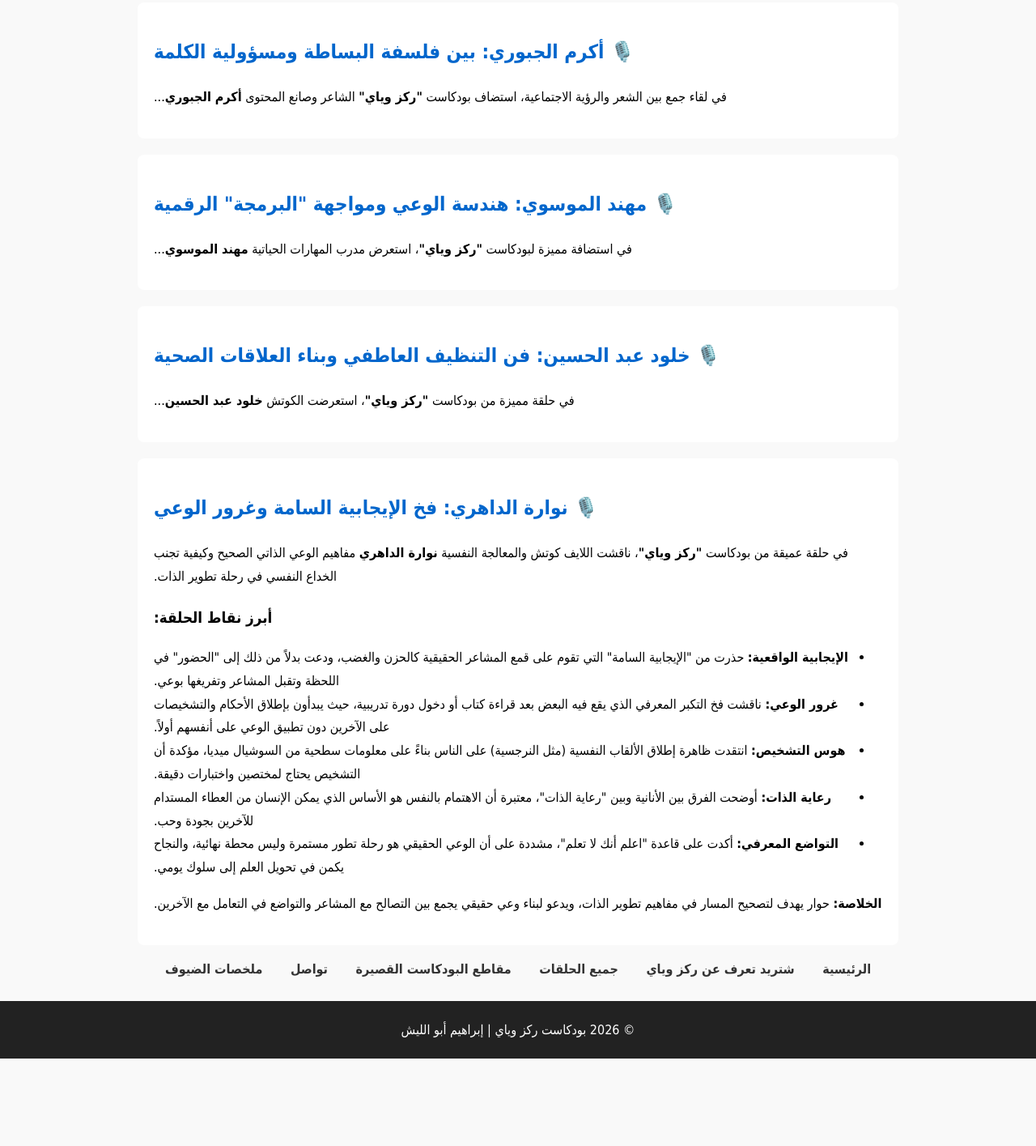
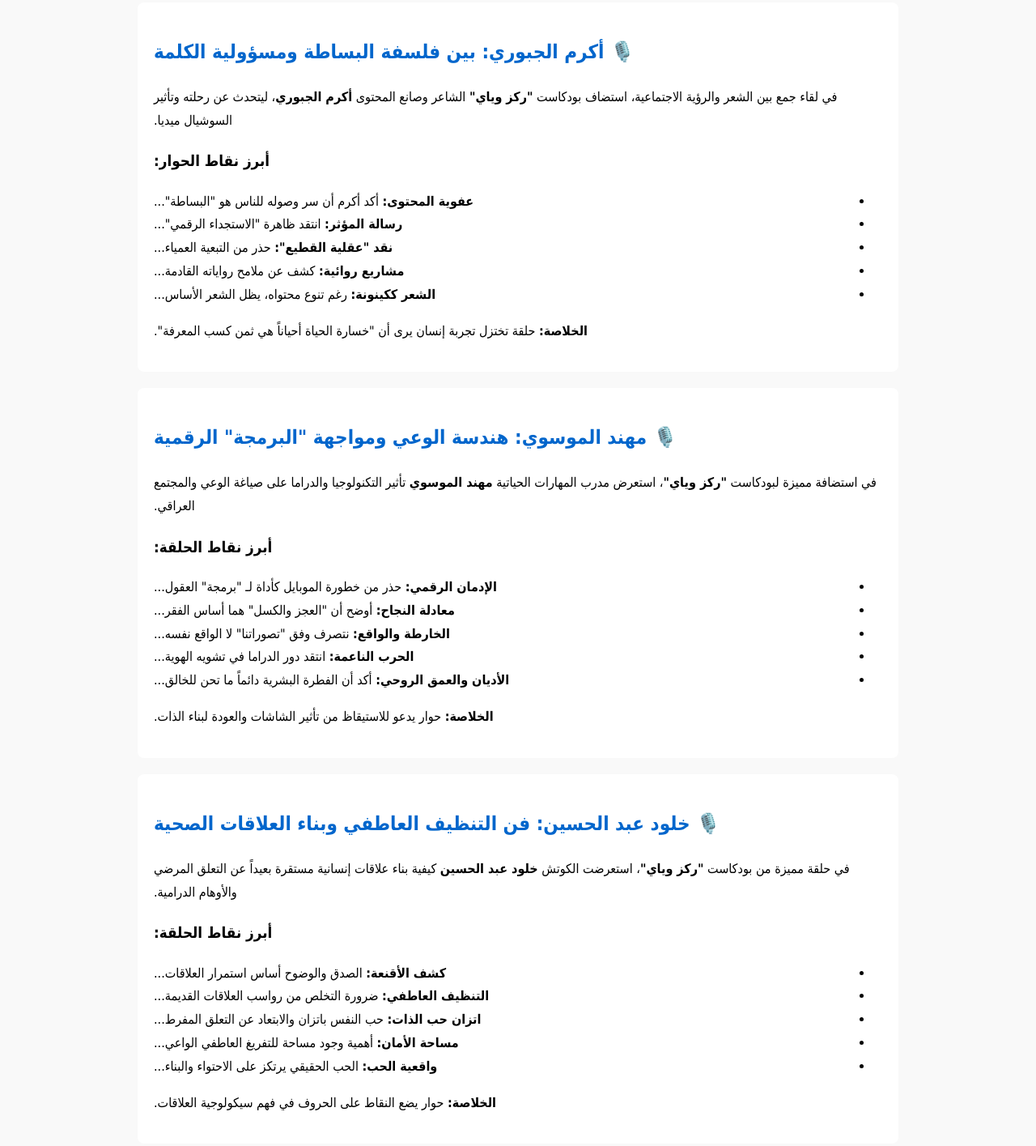
Before and after one commit to rakizwayay/rakizwayay.com, a plain HTML site: page summaries.html in a window 1280 px wide. Shown: the part 173-1588 px from the top of the page at 81% size. Before the commit the page ends 1480 px from the top, so only its background shows below. Drawn offline with Linux system fonts and the light colour scheme.

Commit message:
Update summaries.html

```diff
--- a/summaries.html
+++ b/summaries.html
@@ -56,39 +56,61 @@
   <!-- ملخص أكرم الجبوري -->
   <section class="content">
     <h2>🎙️ أكرم الجبوري: بين فلسفة البساطة ومسؤولية الكلمة</h2>
-    <p>في لقاء جمع بين الشعر والرؤية الاجتماعية، استضاف بودكاست <strong>"ركز وياي"</strong> الشاعر وصانع المحتوى <strong>أكرم الجبوري</strong>...</p>
-    <!-- النص الكامل مثل ما أضفناه سابقاً -->
+    <p>في لقاء جمع بين الشعر والرؤية الاجتماعية، استضاف بودكاست <strong>"ركز وياي"</strong> الشاعر وصانع المحتوى <strong>أكرم الجبوري</strong>، ليتحدث عن رحلته وتأثير السوشيال ميديا.</p>
+    <h3>أبرز نقاط الحوار:</h3>
+    <ul>
+      <li><strong>عفوية المحتوى:</strong> أكد أكرم أن سر وصوله للناس هو "البساطة"...</li>
+      <li><strong>رسالة المؤثر:</strong> انتقد ظاهرة "الاستجداء الرقمي"... </li>
+      <li><strong>نقد "عقلية القطيع":</strong> حذر من التبعية العمياء...</li>
+      <li><strong>مشاريع روائية:</strong> كشف عن ملامح رواياته القادمة...</li>
+      <li><strong>الشعر ككينونة:</strong> رغم تنوع محتواه، يظل الشعر الأساس...</li>
+    </ul>
+    <p><strong>الخلاصة:</strong> حلقة تختزل تجربة إنسان يرى أن "خسارة الحياة أحياناً هي ثمن كسب المعرفة".</p>
   </section>
 
   <!-- ملخص مهند الموسوي -->
   <section class="content">
     <h2>🎙️ مهند الموسوي: هندسة الوعي ومواجهة "البرمجة" الرقمية</h2>
-    <p>في استضافة مميزة لبودكاست <strong>"ركز وياي"</strong>، استعرض مدرب المهارات الحياتية <strong>مهند الموسوي</strong>...</p>
-    <!-- النص الكامل مثل ما أضفناه سابقاً -->
+    <p>في استضافة مميزة لبودكاست <strong>"ركز وياي"</strong>، استعرض مدرب المهارات الحياتية <strong>مهند الموسوي</strong> تأثير التكنولوجيا والدراما على صياغة الوعي والمجتمع العراقي.</p>
+    <h3>أبرز نقاط الحلقة:</h3>
+    <ul>
+      <li><strong>الإدمان الرقمي:</strong> حذر من خطورة الموبايل كأداة لـ "برمجة" العقول...</li>
+      <li><strong>معادلة النجاح:</strong> أوضح أن "العجز والكسل" هما أساس الفقر...</li>
+      <li><strong>الخارطة والواقع:</strong> نتصرف وفق "تصوراتنا" لا الواقع نفسه...</li>
+      <li><strong>الحرب الناعمة:</strong> انتقد دور الدراما في تشويه الهوية...</li>
+      <li><strong>الأديان والعمق الروحي:</strong> أكد أن الفطرة البشرية دائماً ما تحن للخالق...</li>
+    </ul>
+    <p><strong>الخلاصة:</strong> حوار يدعو للاستيقاظ من تأثير الشاشات والعودة لبناء الذات.</p>
   </section>
 
   <!-- ملخص خلود عبد الحسين -->
   <section class="content">
     <h2>🎙️ خلود عبد الحسين: فن التنظيف العاطفي وبناء العلاقات الصحية</h2>
-    <p>في حلقة مميزة من بودكاست <strong>"ركز وياي"</strong>، استعرضت الكوتش <strong>خلود عبد الحسين</strong>...</p>
-    <!-- النص الكامل مثل ما أضفناه سابقاً -->
+    <p>في حلقة مميزة من بودكاست <strong>"ركز وياي"</strong>، استعرضت الكوتش <strong>خلود عبد الحسين</strong> كيفية بناء علاقات إنسانية مستقرة بعيداً عن التعلق المرضي والأوهام الدرامية.</p>
+    <h3>أبرز نقاط الحلقة:</h3>
+    <ul>
+      <li><strong>كشف الأقنعة:</strong> الصدق والوضوح أساس استمرار العلاقات...</li>
+      <li><strong>التنظيف العاطفي:</strong> ضرورة التخلص من رواسب العلاقات القديمة...</li>
+      <li><strong>اتزان حب الذات:</strong> حب النفس باتزان والابتعاد عن التعلق المفرط...</li>
+      <li><strong>مساحة الأمان:</strong> أهمية وجود مساحة للتفريغ العاطفي الواعي...</li>
+      <li><strong>واقعية الحب:</strong> الحب الحقيقي يرتكز على الاحتواء والبناء...</li>
+    </ul>
+    <p><strong>الخلاصة:</strong> حوار يضع النقاط على الحروف في فهم سيكولوجية العلاقات.</p>
   </section>
 
   <!-- ملخص نوارة الداهري -->
   <section class="content">
     <h2>🎙️ نوارة الداهري: فخ الإيجابية السامة وغرور الوعي</h2>
     <p>في حلقة عميقة من بودكاست <strong>"ركز وياي"</strong>، ناقشت اللايف كوتش والمعالجة النفسية <strong>نوارة الداهري</strong> مفاهيم الوعي الذاتي الصحيح وكيفية تجنب الخداع النفسي في رحلة تطوير الذات.</p>
-
     <h3>أبرز نقاط الحلقة:</h3>
     <ul>
-      <li><strong>الإيجابية الواقعية:</strong> حذرت من "الإيجابية السامة" التي تقوم على قمع المشاعر الحقيقية كالحزن والغضب، ودعت بدلاً من ذلك إلى "الحضور" في اللحظة وتقبل المشاعر وتفريغها بوعي.</li>
-      <li><strong>غرور الوعي:</strong> ناقشت فخ التكبر المعرفي الذي يقع فيه البعض بعد قراءة كتاب أو دخول دورة تدريبية، حيث يبدأون بإطلاق الأحكام والتشخيصات على الآخرين دون تطبيق الوعي على أنفسهم أولاً.</li>
-      <li><strong>هوس التشخيص:</strong> انتقدت ظاهرة إطلاق الألقاب النفسية (مثل النرجسية) على الناس بناءً على معلومات سطحية من السوشيال ميديا، مؤكدة أن التشخيص يحتاج لمختصين واختبارات دقيقة.</li>
-      <li><strong>رعاية الذات:</strong> أوضحت الفرق بين الأنانية وبين "رعاية الذات"، معتبرة أن الاهتمام بالنفس هو الأساس الذي يمكن الإنسان من العطاء المستدام للآخرين بجودة وحب.</li>
-      <li><strong>التواضع المعرفي:</strong> أكدت على قاعدة "اعلم أنك لا تعلم"، مشددة على أن الوعي الحقيقي هو رحلة تطور مستمرة وليس محطة نهائية، والنجاح يكمن في تحويل العلم إلى سلوك يومي.</li>
+      <li><strong>الإيجابية الواقعية:</strong> حذرت من "الإيجابية السامة" التي تقوم على قمع المشاعر الحقيقية...</li>
+      <li><strong>غرور الوعي:</strong> ناقشت فخ التكبر المعرفي بعد قراءة كتاب أو دخول دورة...</li>
+      <li><strong>هوس التشخيص:</strong> انتقدت إطلاق الألقاب النفسية مثل "النرجسية" دون مختصين...</li>
+      <li><strong>رعاية الذات:</strong> أوضحت الفرق بين الأنانية ورعاية الذات...</li>
+      <li><strong>التواضع المعرفي:</strong> أكدت على قاعدة "اعلم أنك لا تعلم"، وأن الوعي رحلة مستمرة...</li>
     </ul>
-
-    <p><strong>الخلاصة:</strong> حوار يهدف لتصحيح المسار في مفاهيم تطوير الذات، ويدعو لبناء وعي حقيقي يجمع بين التصالح مع المشاعر والتواضع في التعامل مع الآخرين.</p>
+    <p><strong>الخلاصة:</strong> حوار يهدف لتصحيح المسار في مفاهيم تطوير الذات، ويدعو لبناء وعي حقيقي يجمع بين التصالح مع المشاعر والتواضع.</p>
   </section>
 
   <!-- روابط التنقل -->
```
